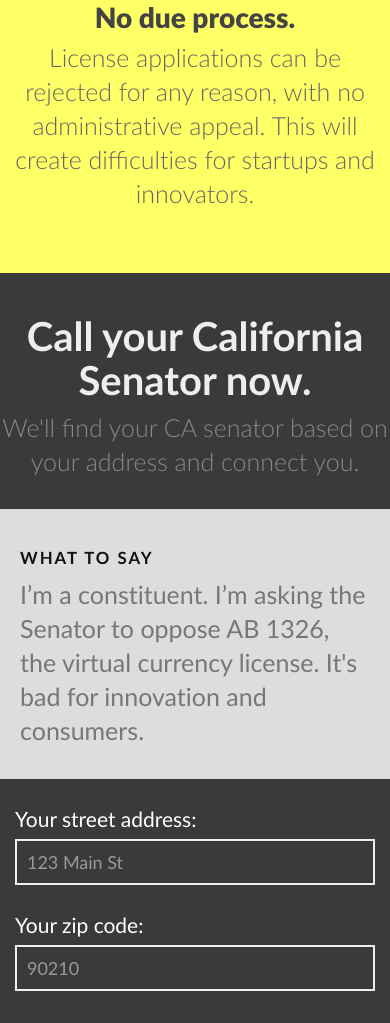
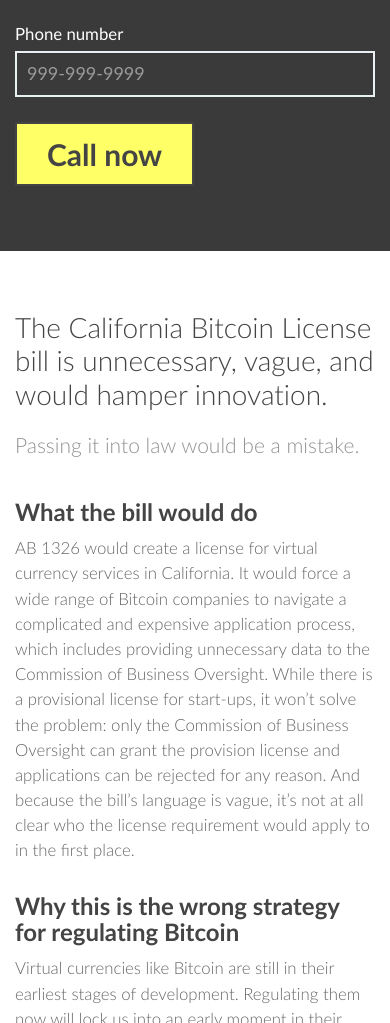
Before and after one commit to sinak/NoBitcoinLicense, a plain HTML site: page index.html in a window 390 px wide. Shown: the part 977-2000 px from the top of the page. Drawn offline with Linux system fonts and the light colour scheme; no server answers; a script that the page names is missing.

Commit message:
New, clearer logos and cleanup of mobile view

```diff
--- a/assets/css/_base.scss
+++ b/assets/css/_base.scss
@@ -47,11 +47,15 @@
   clear: both;
 }
 .centered {text-align: center}
-.mt {margin-top: 50px;}
-.mb {margin-bottom: 50px;}
-.pb {padding-bottom: 50px;}
-.mtb {margin-top: 50px; margin-bottom: 50px;}
-.ptb {padding-top: 80px; padding-bottom: 80px;}
+.mt {
+  margin-top: 50px;
+  @media (max-width: 767px) {margin-top: 30px;}
+}
+.mb {margin-bottom: 50px; @media (max-width: 767px) {margin-bottom: 30px;}
+}
+.pb {padding-bottom: 50px;@media (max-width: 767px) {padding-bottom: 30px;}}
+.mtb {margin-top: 50px; margin-bottom: 50px; @media (max-width: 767px) {margin-top: 30px; margin-bottom: 30px;}}
+.ptb {padding-top: 80px; padding-bottom: 80px; @media (max-width: 767px) {padding-top: 50px; padding-bottom: 50px;}}
 
 .clear {
   clear: both;
@@ -136,12 +140,22 @@
   text-align: center;
 }
 
+#highlights-container, #highlights {
+  @media (max-width: 767px) {
+    display:none;
+  }
+}
+
 #main h1 {
   font-size: 3.7em;
   font-weight: 300;
   line-height: 1;
   margin-top:0.5em;
   color: #444;
+
+  @media (max-width: 400px) {
+    font-size: 2em;
+  }
 }
 
 #main h3 {
@@ -170,6 +184,10 @@
   font-size: 3.7em;
   font-weight: 300;
   line-height: 1.2;
+
+  @media (max-width: 767px) {
+    font-size: 2em;
+  }
 }
 
 #ws h2 {
@@ -177,10 +195,19 @@
   font-weight: 300;
   line-height: 1.3;
   color: #929292;
+
+  @media (max-width: 767px) {
+    font-size: 1.5em;
+  }
 }
 
 #ws p {
   line-height:1.5;
+
+
+  @media (max-width: 767px) {
+    font-size: 1.2em;
+  }
 }
 #ws .icn {
   margin-top: 40px;
@@ -252,7 +279,6 @@
   }
 
   .script-container {
-  }
     h3 {
       text-transform: uppercase;
       font-weight: bold;
@@ -264,14 +290,23 @@
       color: #777;
     }
   }
+}
 
 .call-tool p {
   color: #888;
+  @media (max-width: 400px) {
+    font-size: 1.5em;
+    line-height: 1.1;
+  }
 }
 
 .call-tool h2 {
   color: #eee;
   font-size:40px;
+
+  @media (max-width: 400px) {
+    font-size: 1.5em;
+  }
 }
 
 .call-tool .form {
@@ -287,6 +322,9 @@
   font-size: 1.5em;
   color: #fff;
   font-weight:400;
+  @media (max-width: 767px) {
+    font-size: 1.2em;
+  }
 }
 
 .call-tool input {
@@ -301,6 +339,12 @@
   color: $yellow;
   -webkit-transition: background-color 0.2s;
   transition: background-color 0.2s;
+
+  @media (max-width: 767px) {
+    font-size: 18px;
+    min-height: 30px;
+    margin-bottom: 0;
+  }
 }
 
 .call-tool i.form-control-feedback {
@@ -382,6 +426,7 @@
 #explanation {
   h3 {
     margin-top: 60px;
+    @media (max-width: 767px) {margin-top: 30px; }
   }
 }
 
```
Also changed, not shown: assets/css/style.css, assets/img/logo-eff.png, assets/img/logo-eff@2x.png, assets/img/logo-fftf.png, assets/img/logo-fftf@2x.png, assets/img/logo-taskforce.png, assets/img/logo-taskforce@2x.png (added). Lines whose indentation alone changed are shown as unchanged.
